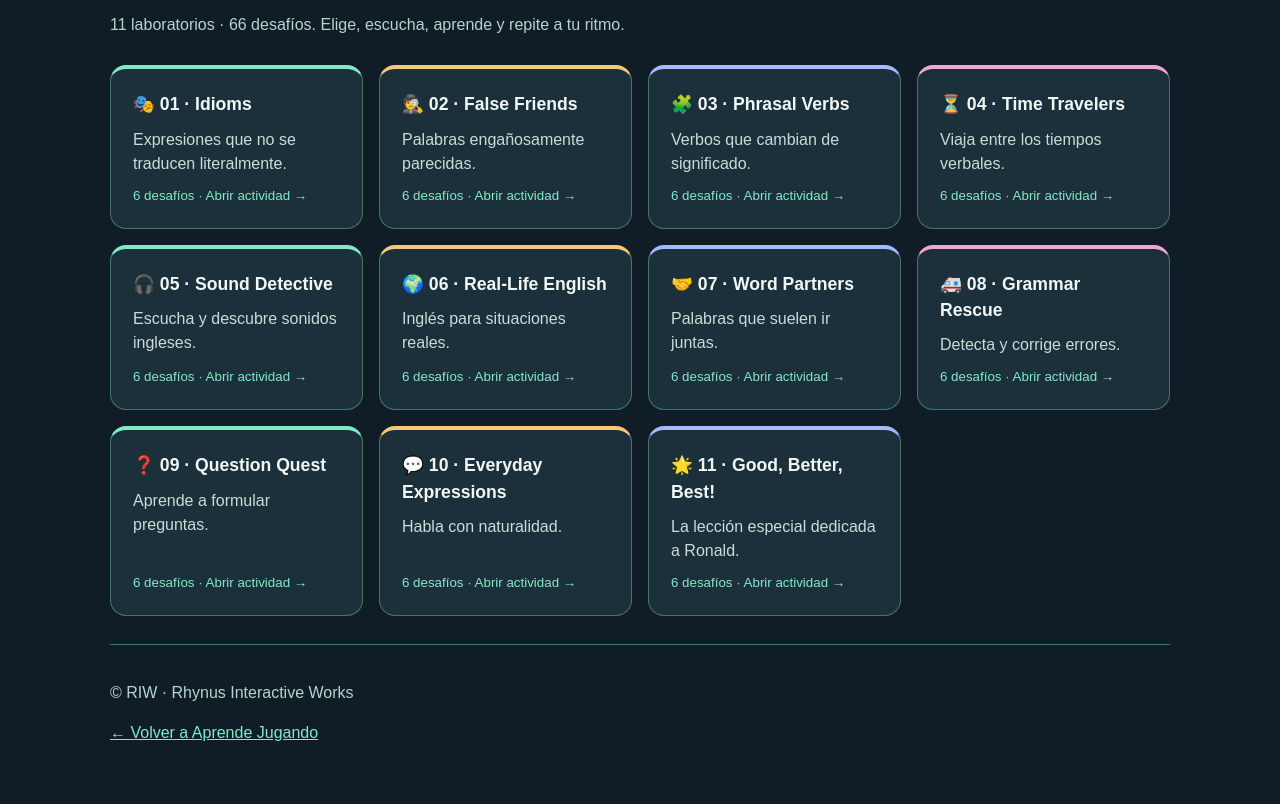
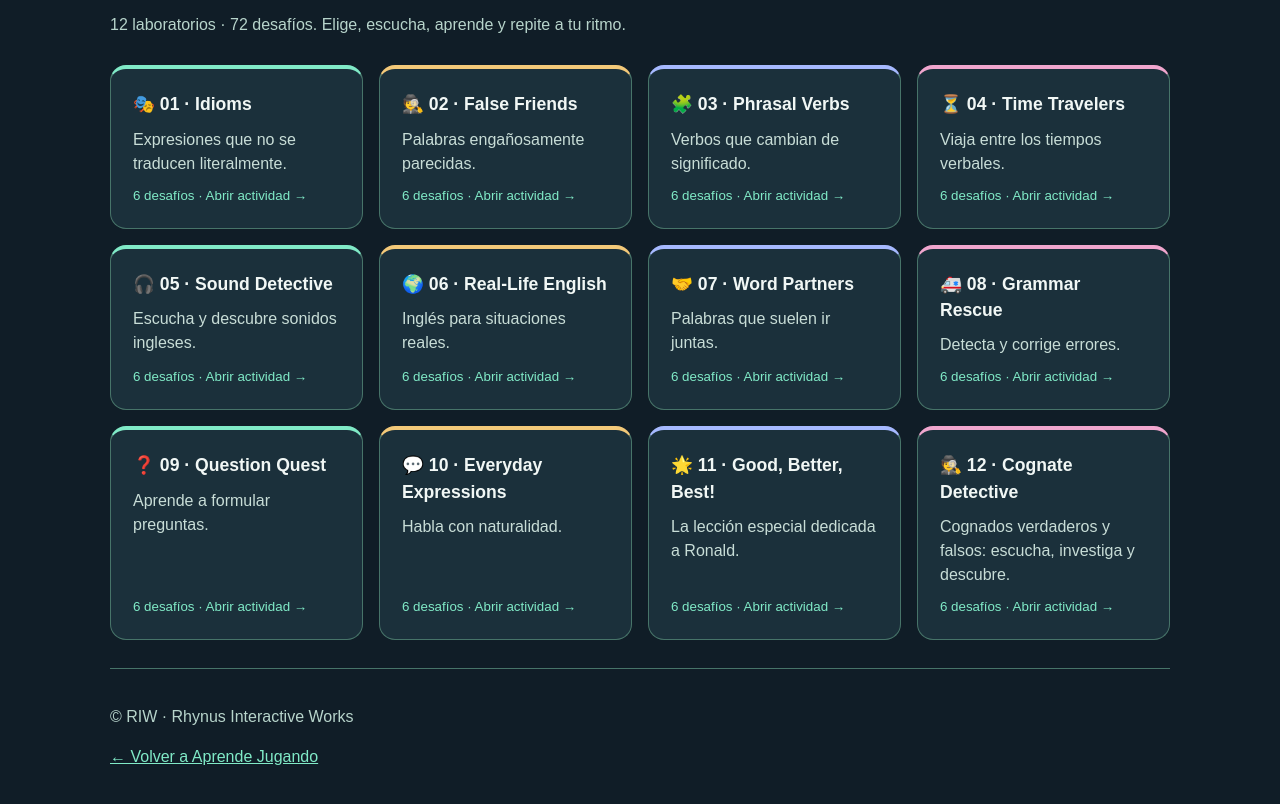
Before and after one commit to rhynocerus/riw-english-lab, a plain HTML site: page lecciones/index.html in a window 1280 px wide. Shown: the part 194-998 px from the top of the page. Drawn offline with Linux system fonts and the light colour scheme.

Commit message:
Add Cognate Detective to English Lab lesson index

```diff
--- a/lecciones/index.html
+++ b/lecciones/index.html
@@ -35,7 +35,7 @@ alt="Logotipo oficial de Rhynus Interactive Works">
 <strong>RHYNUS INTERACTIVE WORKS · ENGLISH LAB</strong>
 </header>
 <h1>🌸 Choose your challenge! 🦏</h1>
-<p class="intro">11 laboratorios · 66 desafíos.
+<p class="intro">12 laboratorios · 72 desafíos.
 Elige, escucha, aprende y repite a tu ritmo.</p>
 <div class="grid">
 
@@ -104,6 +104,12 @@ Elige, escucha, aprende y repite a tu ritmo.</p>
 <span>La lección especial dedicada a Ronald.</span>
 <small>6 desafíos · Abrir actividad →</small>
 </a>
+
+<a class="lesson" href="../lecciones/cognate-detective/index.html">
+<strong>🕵️ 12 · Cognate Detective</strong>
+<span>Cognados verdaderos y falsos: escucha, investiga y descubre.</span>
+<small>6 desafíos · Abrir actividad →</small>
+</a>
 </div>
 <footer>
 <p>© RIW · Rhynus Interactive Works</p>
```
